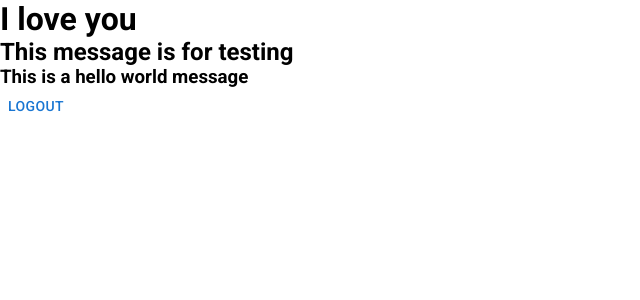
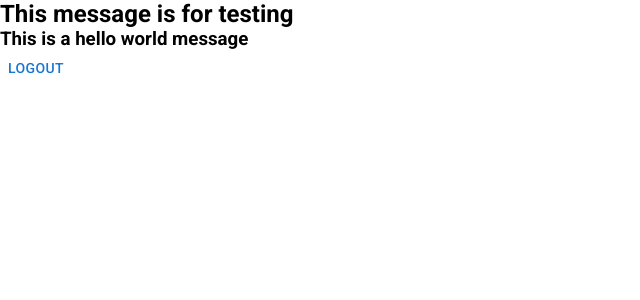
Before and after one commit to RandikaNonis/Project-E-Test, a React (Vite) app: page / in a window 1280 px wide. Shown: the top 300 px of the page, without its empty margins (0-640 px from the left). Built offline with nearby package versions, Linux system fonts and the light colour scheme; sample sign-in values are in the browser's storage.

Commit message:
fix logout function

```diff
--- a/src/app/components/Dashboard.tsx
+++ b/src/app/components/Dashboard.tsx
@@ -16,14 +16,11 @@ const Dashboard: React.FC = () => {
     sessionStorage.clear();
     dispatch(resetCurrentPage());
     dispatch(resetUserInfo());
-    navigate("/");
+    navigate("/layout");
   };
 
   return (
     <div>
-      <h1>
-        <FormattedMessage id={"loveMessage"} defaultMessage={"I love you"} />
-      </h1>
       <h2>
         <FormattedMessage
           id={"testing"}
--- a/src/app/components/LanguageSelection.tsx
+++ b/src/app/components/LanguageSelection.tsx
@@ -31,7 +31,7 @@ const LanguageSelection: React.FC = () => {
         highlightText={
           <FormattedMessage
             id="languageSelection.highlightText"
-            defaultMessage=" Language?"
+            defaultMessage="Language?"
           />
         }
         highlightTextColor={"#0083C6"}
```
Also changed, not shown: src/app/shared/Title.tsx (+5 -5 lines).
